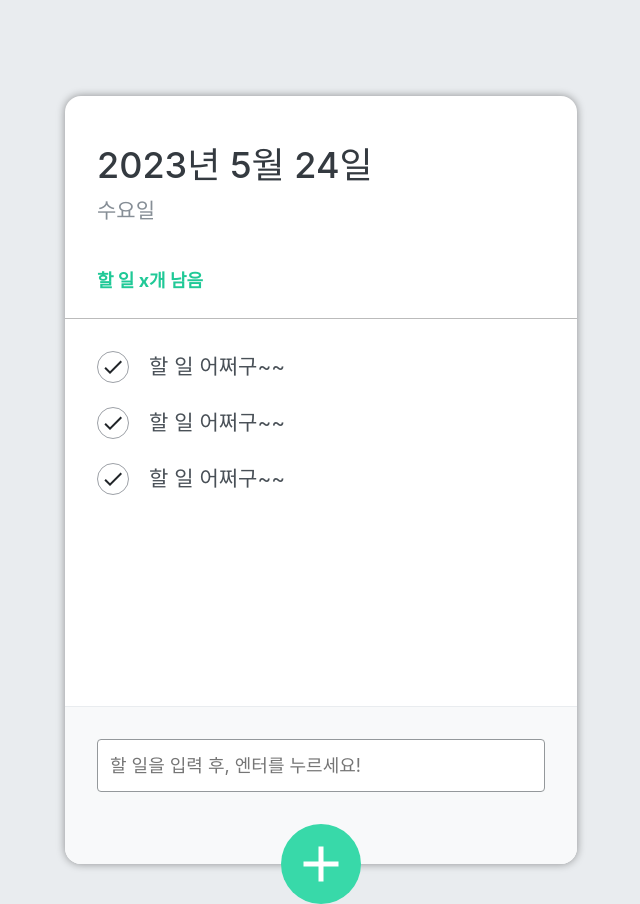
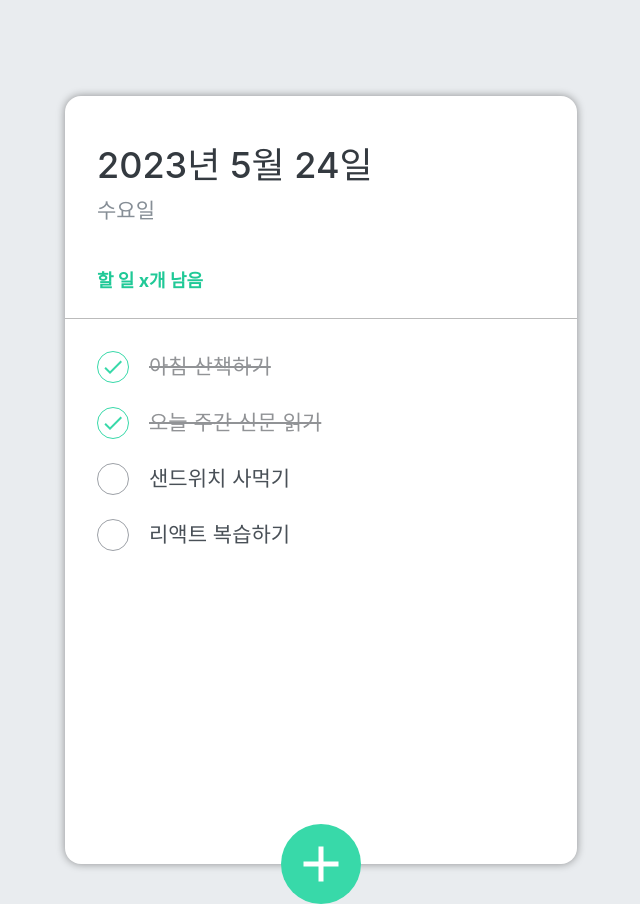
Before and after one commit to youngsik823/todoClient, a React (Create React App) app: page / in a window 1280 px wide. Shown: the whole page, without its empty margins (319-959 px from the left). Built offline with nearby package versions, Linux system fonts and the light colour scheme; the HTML template or start-up script is replaced by a standard one.

Commit message:
# 4 - 할 일 목록 렌더링

```diff
--- a/src/component/TodoInput.js
+++ b/src/component/TodoInput.js
@@ -1,25 +1,45 @@
-import React from 'react'
-import { MdAdd } from 'react-icons/md'
+import React, { useState } from 'react';
+import { MdAdd } from 'react-icons/md';
+import cn from 'classnames';
 
 import './scss/TodoInput.scss';
 
 const TodoInput = () => {
+
+    // 입력창이 열리는 여부를 표현하는 상태값
+    const [open, setOpen] = useState(false);
+
+    // + 버튼 클릭시 이벤트 처리
+    const onToggle = () => {
+        setOpen(!open);
+    };
+
+
   return (
     <>
-        <div className='form-wrapper'>
+        {
+            open && (<div className='form-wrapper'>
                         <form className='insert-form'>
                             <input
                                 type='text'
                                 placeholder='할 일을 입력 후, 엔터를 누르세요!'
                             />
                         </form>
-        </div>
-        <button className='insert-btn'>
+                    </div>)
+        }
+
+        {/*
+            cn() : 첫번째 파라미터는 항상 유지할 클래스
+                    두번째 파라미터는 논리 상태값
+                    => 논리상태값이 true일경우 해당클래스가 추가
+                       false일 경우 제거
+        */}
+        <button className={cn('insert-btn', {open})} onClick={onToggle}>
             <MdAdd />
         </button>
 
     </>
   )
-}
+};
 
 export default TodoInput
--- a/src/component/TodoItem.js
+++ b/src/component/TodoItem.js
@@ -1,15 +1,18 @@
 import React from 'react'
 import {MdDelete, MdDone} from 'react-icons/md';
+import cn from 'classnames';
 
 import './scss/TodoItem.scss';
 
-const TodoItem = () => {
+const TodoItem = ({ item }) => {
+
+    const {id, title, done} = item;
   return (
     <li className='todo-list-item'>
-        <div className='check-circle'>
-            <MdDone />
+        <div className={cn('check-circle', {active: done})}>
+            {done && <MdDone />}
         </div>
-        <span className='text'>할 일 어쩌구~~</span>
+        <span className={cn('text', {finish: done})}>{title}</span>
         <div className='remove'>
             <MdDelete />
         </div>
--- a/src/component/TodoMain.js
+++ b/src/component/TodoMain.js
@@ -3,12 +3,16 @@ import TodoItem from './TodoItem'
 
 import './scss/TodoMain.scss';
 
-const TodoMain = () => {
+const TodoMain = ({ todoList }) => {
+
+    // console.log(bbb.todoList);
+
+
   return (
     <ul className='todo-list'>
-        <TodoItem />
-        <TodoItem />
-        <TodoItem />
+        {
+            todoList.map(todo => <TodoItem item={todo} />)
+        }
     </ul>
   )
 }
--- a/src/component/TodoTemplate.js
+++ b/src/component/TodoTemplate.js
@@ -6,10 +6,36 @@ import TodoInput from './TodoInput'
 import './scss/TodoTemplate.scss';
 
 const TodoTemplate = () => {
+
+
+    // 서버에 할일 목록(json)을 요청해서 받아와야 함
+    const todos = [
+        {
+            id: 1,
+            title: '아침 산책하기',
+            done: true
+        },
+        {
+            id: 2,
+            title: '오늘 주간 신문 읽기',
+            done: true
+        },
+        {
+            id: 3,
+            title: '샌드위치 사먹기',
+            done: false
+        },
+        {
+            id: 4,
+            title: '리액트 복습하기',
+            done: false
+        },
+    ];
+
   return (
     <div className='TodoTemplate'>
         <TodoHeader />
-        <TodoMain />
+        <TodoMain todoList={todos} />
         <TodoInput />
     </div>
   )
```
Lines whose indentation alone changed are shown as unchanged.
